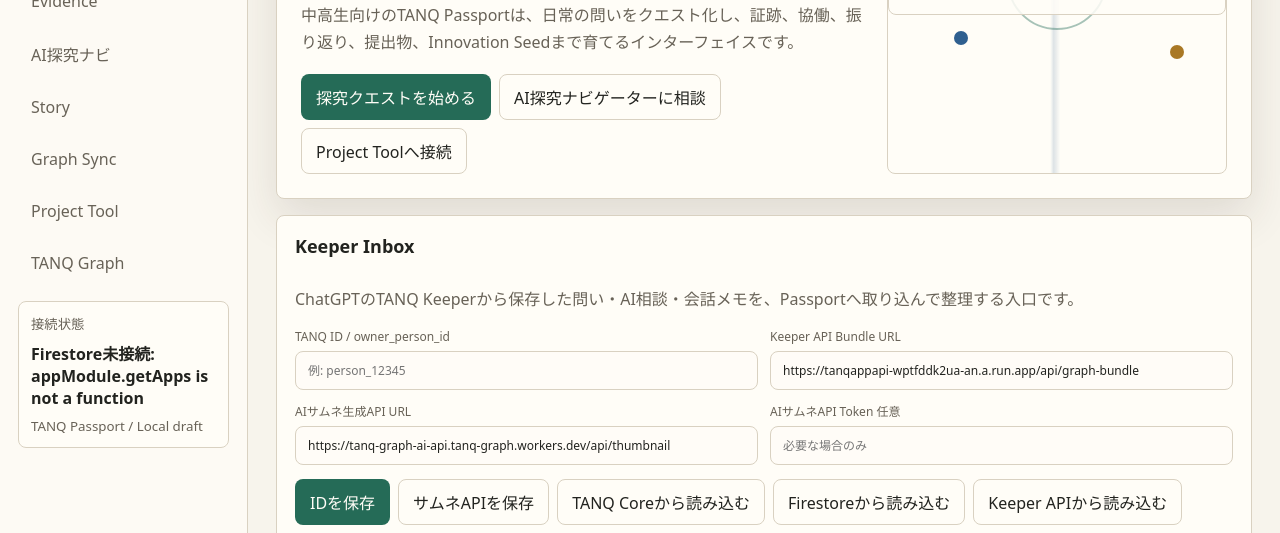
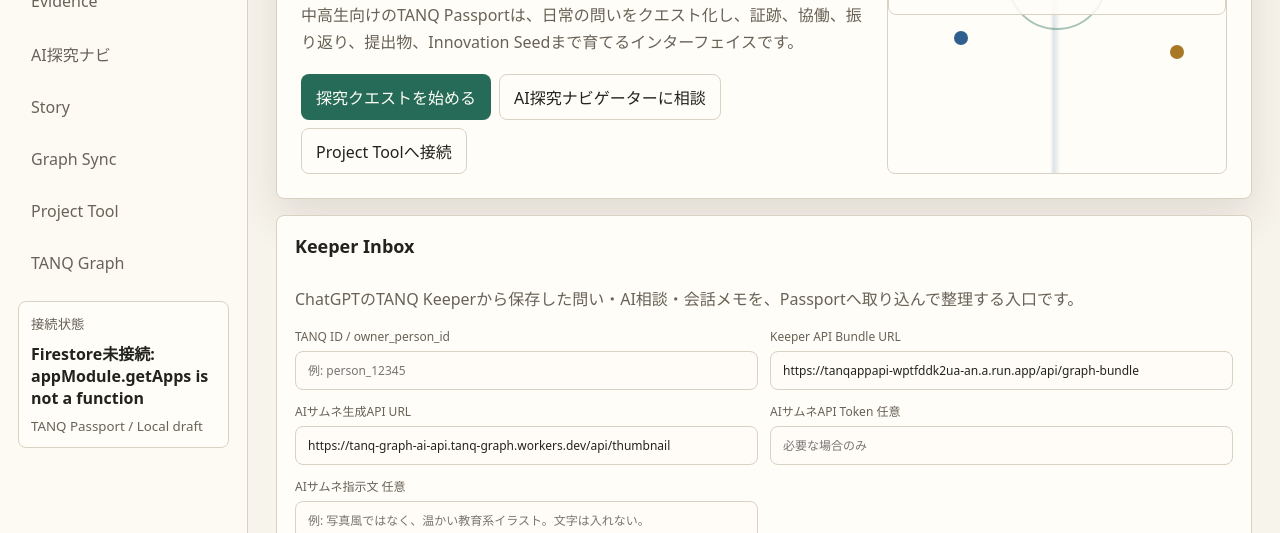
Before and after one commit to ikeda1028/tanq-graph-public, a website: page passport-tool/index.html in a window 1280 px wide. Both pictures are taken after a click on the button "Keeper Inbox". Shown: the part 267-800 px from the top of the page. Drawn offline with Linux system fonts and the light colour scheme.

Commit message:
Add thumbnail prompt setting

```diff
--- a/passport-tool/index.html
+++ b/passport-tool/index.html
@@ -206,6 +206,7 @@
               <label>Keeper API Bundle URL<input id="inbox-keeper-api-url" value="https://tanqappapi-wptfddk2ua-an.a.run.app/api/graph-bundle"></label>
               <label>AIサムネ生成API URL<input id="keeper-thumbnail-endpoint" value="https://tanq-graph-ai-api.tanq-graph.workers.dev/api/thumbnail"></label>
               <label>AIサムネAPI Token 任意<input id="keeper-thumbnail-token" type="password" placeholder="必要な場合のみ"></label>
+              <label>AIサムネ指示文 任意<input id="keeper-thumbnail-style" placeholder="例: 写真風ではなく、温かい教育系イラスト。文字は入れない。"></label>
             </div>
             <div class="actions">
               <button class="primary" id="inbox-save-tanq-id" type="button">IDを保存</button>
@@ -361,6 +362,7 @@
     const storageKey = "tanq-passport-state";
     const keeperThumbnailEndpointKey = "tanq-passport-keeper-thumbnail-endpoint";
     const keeperThumbnailTokenKey = "tanq-passport-keeper-thumbnail-token";
+    const keeperThumbnailStyleKey = "tanq-passport-keeper-thumbnail-style";
     const defaultKeeperThumbnailEndpoint = "https://tanq-graph-ai-api.tanq-graph.workers.dev/api/thumbnail";
     const firebaseSdkVersion = "10.12.5";
     let firebaseDb = null;
@@ -1019,6 +1021,7 @@
         };
       }
       const token = localStorage.getItem(keeperThumbnailTokenKey)?.trim();
+      const style = localStorage.getItem(keeperThumbnailStyleKey)?.trim();
       const headers = { "content-type": "application/json" };
       if (token) headers.authorization = `Bearer ${token}`;
       const response = await fetch(endpoint, {
@@ -1032,6 +1035,7 @@
           domain: item.domain || item.raw?.domain || "",
           source: "TANQ Passport",
           tanqId: state.linkage.tanqUserId || "",
+          style,
           raw: item.raw
         })
       });
@@ -1439,6 +1443,7 @@
       $("#inbox-keeper-api-url").value = state.linkage.keeperApiUrl || "https://tanqappapi-wptfddk2ua-an.a.run.app/api/graph-bundle";
       $("#keeper-thumbnail-endpoint").value = localStorage.getItem(keeperThumbnailEndpointKey) || defaultKeeperThumbnailEndpoint;
       $("#keeper-thumbnail-token").value = localStorage.getItem(keeperThumbnailTokenKey) || "";
+      $("#keeper-thumbnail-style").value = localStorage.getItem(keeperThumbnailStyleKey) || "";
       $("#session-label").textContent = state.linkage.tanqUserId ? `${state.linkage.tanqUserId} / TANQ Passport` : "TANQ Passport / Local draft";
       setKeeperStatus(state.linkage.imported_at ? `最終取り込み: ${state.linkage.imported_at}` : "未連携");
       renderCoachOutput();
@@ -1607,6 +1612,7 @@
     $("#save-keeper-thumbnail-endpoint").addEventListener("click", () => {
       localStorage.setItem(keeperThumbnailEndpointKey, $("#keeper-thumbnail-endpoint").value.trim());
       localStorage.setItem(keeperThumbnailTokenKey, $("#keeper-thumbnail-token").value.trim());
+      localStorage.setItem(keeperThumbnailStyleKey, $("#keeper-thumbnail-style").value.trim());
       setKeeperStatus("AIサムネ生成API設定を保存しました。");
     });
     $("#import-core-inquiries").addEventListener("click", () => importCoreInquiries({ allowRedirect: true }));
```
